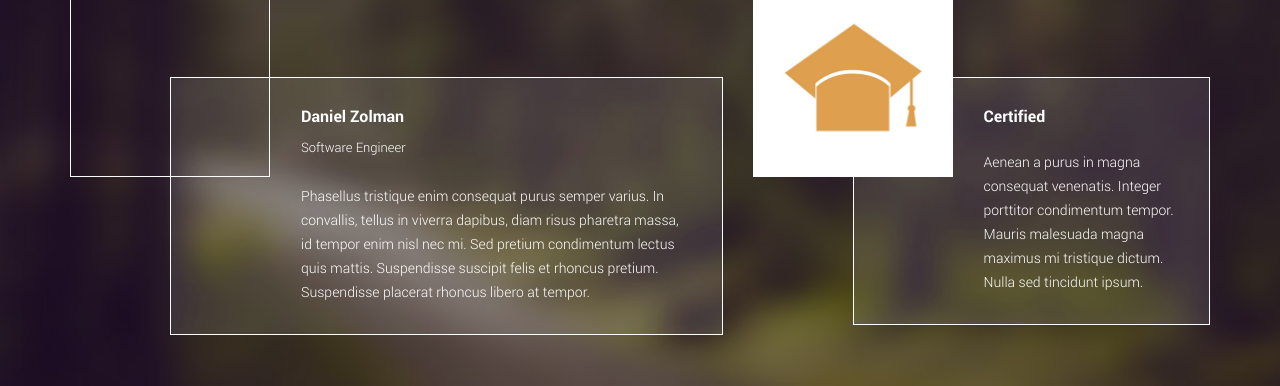
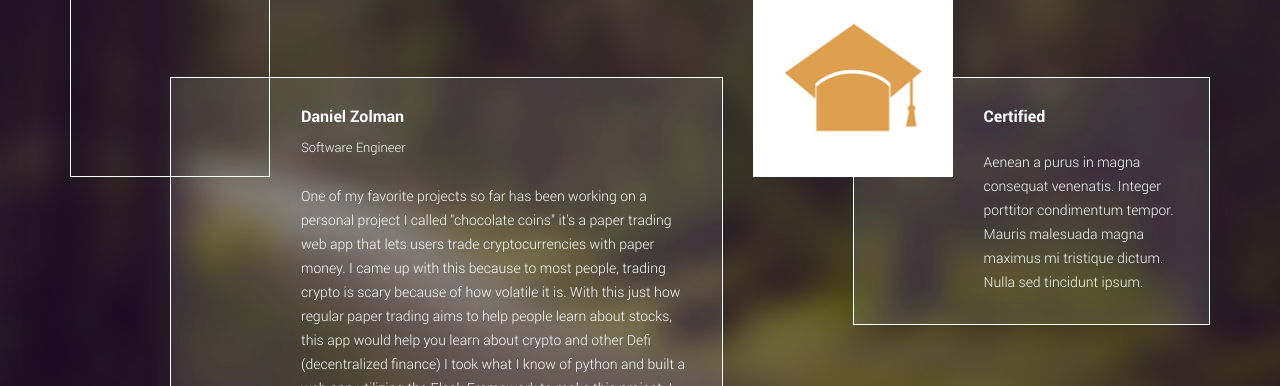
Before and after one commit to Dzolman97/Dzolman97.github.io, a plain HTML site: page index.html in a window 1280 px wide. Both pictures are taken after a click on the link "ABOUT ME". Shown: the part 414-800 px from the top of the page. Drawn offline with nearby package versions, Linux system fonts and the light colour scheme.

Commit message:
added about me

```diff
--- a/index.html
+++ b/index.html
@@ -140,7 +140,11 @@
                                     <div class="block-content">
                                         <h3>Daniel Zolman</h3>
                                         <span class="subtitle">Software Engineer</span>
-                                        <p>Phasellus tristique enim consequat purus semper varius. In convallis, tellus in viverra dapibus, diam risus pharetra massa, id tempor enim nisl nec mi. Sed pretium condimentum lectus quis mattis. Suspendisse suscipit felis et rhoncus pretium. Suspendisse placerat rhoncus libero at tempor.</p>
+                                        <p>One of my favorite projects so far has been working on a personal project I called "chocolate coins" it's a paper trading web app that lets users trade cryptocurrencies with paper money.
+
+                                            I came up with this because to most people, trading crypto is scary because of how volatile it is. With this just how regular paper trading aims to help people learn about stocks, this app would help you learn about crypto and other Defi (decentralized finance)
+
+                                            I took what I know of python and built a web app utilizing the Flask Framework to make this project. I designed the database with scalability in mind.</p>
                                     </div>
                                 </div>
                             </div>
```
